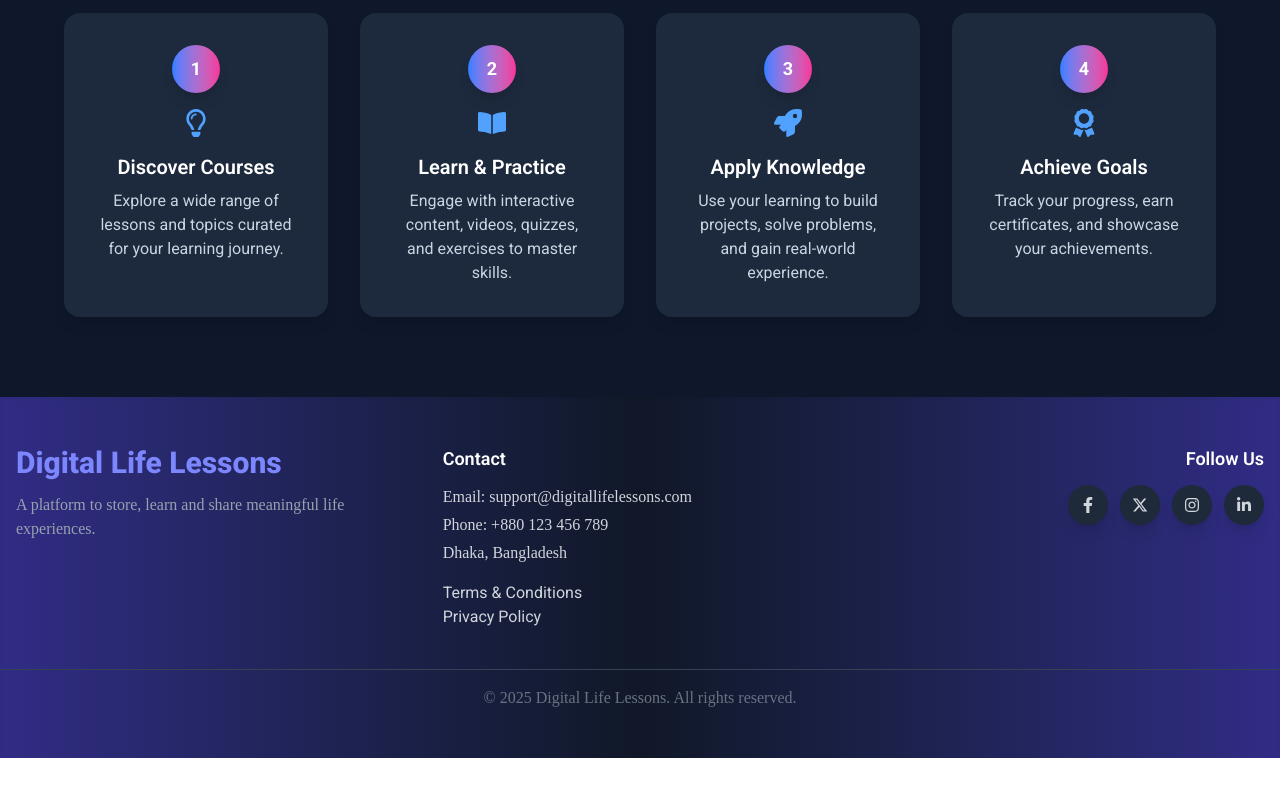
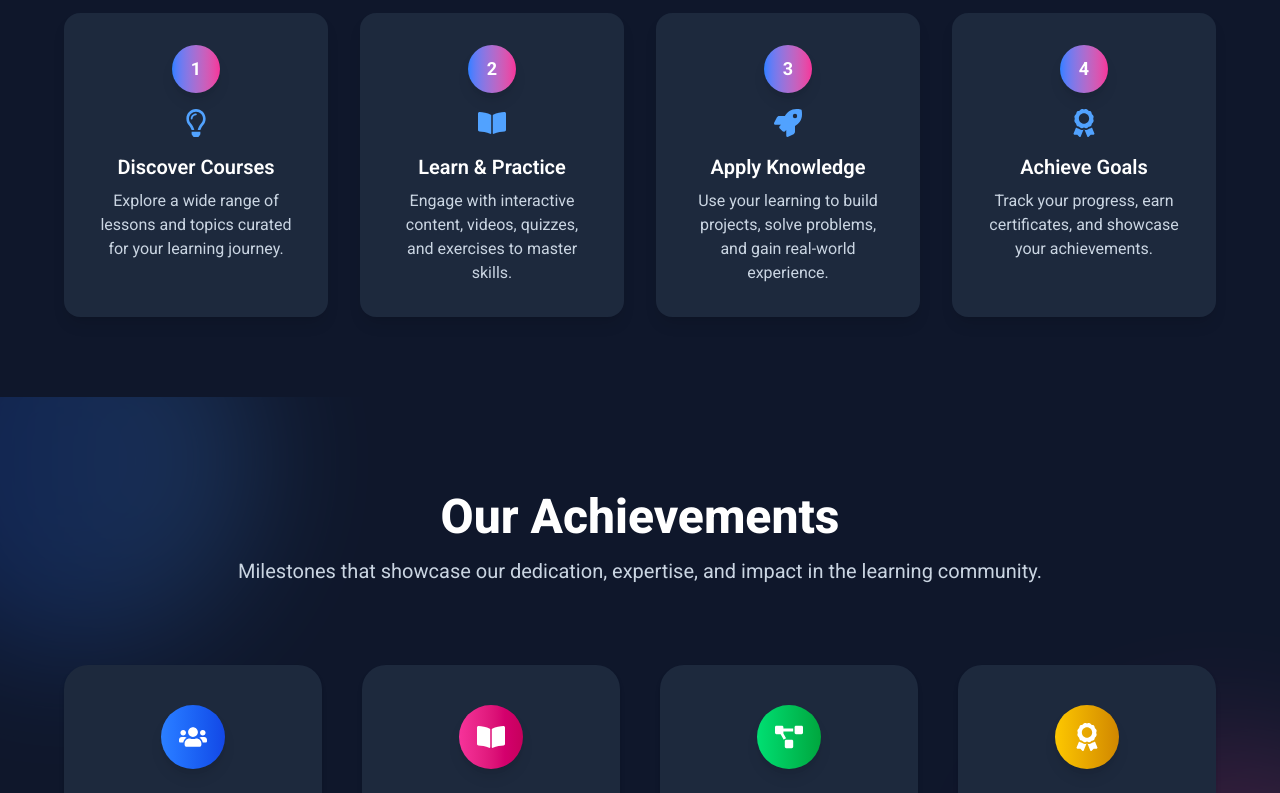
Before and after one commit to mdhasanmahamud-dev/Digital_Life_Lessons_Frontend, a React (Vite) app: page / in a window 1280 px wide. Shown: the part 2961-3754 px from the top of the page. Before the commit the page ends 3719 px from the top, so only its background shows below. Built offline with nearby package versions, Linux system fonts and the light colour scheme; no server answers; a web font is replaced by a local one.

Commit message:
Added Achivement section

```diff
--- a/package.json
+++ b/package.json
@@ -16,6 +16,7 @@
     "firebase": "^12.7.0",
     "lottie-react": "^2.4.1",
     "react": "^19.2.0",
+    "react-countup": "^6.5.3",
     "react-dom": "^19.2.0",
     "react-hook-form": "^7.68.0",
     "react-icons": "^5.5.0",
--- /dev/null
+++ b/src/pages/Home/Achievements/Achievements.jsx
@@ -0,0 +1,90 @@
+import React from "react";
+import { FaUsers, FaBookOpen, FaAward, FaProjectDiagram } from "react-icons/fa";
+import CountUp from "react-countup";
+
+const stats = [
+  {
+    id: 1,
+    icon: <FaUsers size={28} />,
+    title: "Learners",
+    value: 12000,
+    suffix: "+",
+    color: "from-blue-500 to-blue-700",
+  },
+  {
+    id: 2,
+    icon: <FaBookOpen size={28} />,
+    title: "Courses",
+    value: 350,
+    suffix: "+",
+    color: "from-pink-500 to-pink-700",
+  },
+  {
+    id: 3,
+    icon: <FaProjectDiagram size={28} />,
+    title: "Projects Completed",
+    value: 8700,
+    suffix: "+",
+    color: "from-green-400 to-green-600",
+  },
+  {
+    id: 4,
+    icon: <FaAward size={28} />,
+    title: "Awards Won",
+    value: 45,
+    suffix: "",
+    color: "from-yellow-400 to-yellow-600",
+  },
+];
+
+const Achievements = () => {
+  return (
+    <section className="relative bg-slate-900 text-white py-24 px-6 md:px-16 overflow-hidden">
+      {/* Decorative blurred circles */}
+      <div className="absolute -top-32 -left-32 w-96 h-96 bg-linear-to-r from-blue-700 to-blue-400 rounded-full opacity-20 blur-3xl"></div>
+      <div className="absolute -bottom-32 -right-32 w-96 h-96 bg-linear-to-r from-pink-700 to-pink-400 rounded-full opacity-20 blur-3xl"></div>
+
+      {/* Container */}
+      <div className="container max-w-7xl mx-auto relative z-10">
+        {/* Header */}
+        <div className="max-w-4xl mx-auto text-center mb-20">
+          <h2 className="text-4xl md:text-5xl font-extrabold mb-4 text-white">
+            Our Achievements
+          </h2>
+          <p className="text-slate-300 text-lg md:text-xl">
+            Milestones that showcase our dedication, expertise, and impact in the learning community.
+          </p>
+        </div>
+
+        {/* Stats Grid */}
+        <div className="grid grid-cols-1 sm:grid-cols-2 md:grid-cols-4 gap-10">
+          {stats.map((stat) => (
+            <div
+              key={stat.id}
+              className="group bg-slate-800 rounded-3xl p-10 flex flex-col items-center text-center shadow-md hover:shadow-2xl transition-transform duration-500 transform hover:-translate-y-4 hover:scale-105"
+            >
+              {/* Icon with gradient background */}
+              <div
+                className={`mb-5 w-16 h-16 flex items-center justify-center rounded-full bg-gradient-to-r ${stat.color} text-white shadow-lg transition-all duration-500 group-hover:scale-110`}
+              >
+                {stat.icon}
+              </div>
+
+              {/* Value */}
+              <h3 className="text-4xl font-extrabold mb-2 text-white">
+                <CountUp end={stat.value} duration={5} separator="," />{stat.suffix}
+              </h3>
+
+              {/* Title */}
+              <p className="text-slate-300 text-lg md:text-base font-medium group-hover:text-white transition-colors duration-500">
+                {stat.title}
+              </p>
+            </div>
+          ))}
+        </div>
+      </div>
+    </section>
+  );
+};
+
+export default Achievements;
--- a/src/pages/Home/Home/Home.jsx
+++ b/src/pages/Home/Home/Home.jsx
@@ -6,6 +6,7 @@ import TopContributors from "../Topcontributors/Topcontributors";
 import Testimonials from "../Testimonials/Testimonials";
 import Subscription from "../Subscription/Subscription";
 import HowItWorks from "../HowItWorks/HowItWorks";
+import Achievements from "../Achievements/Achievements";
 
 const Home = () => {
   return (
@@ -18,6 +19,7 @@ const Home = () => {
       <Testimonials/>
       <Subscription/>
       <HowItWorks/>
+      <Achievements/>
     </div>
   );
 };
```
Also changed, not shown: 1 other file (tests, documents, lock files or other folders).
